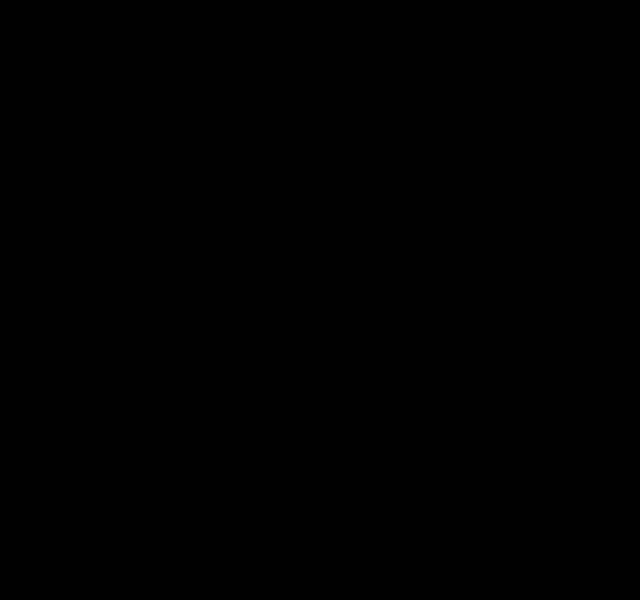
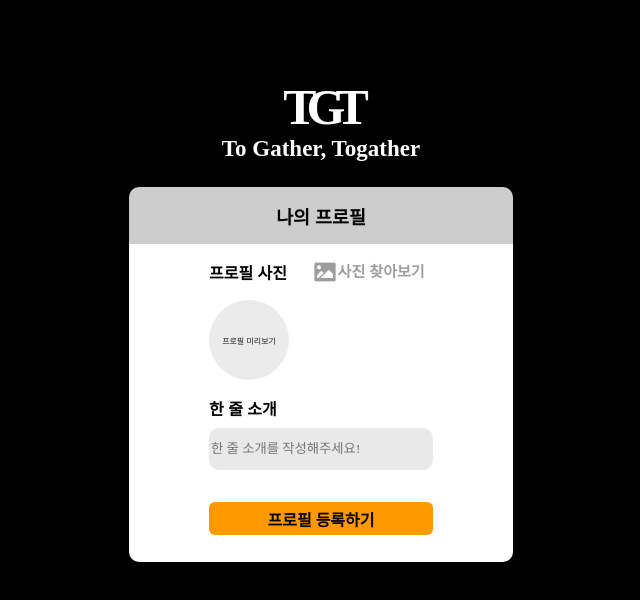
Before and after one commit to assayw119/TGT_front, a React (Create React App) app in the folder frontend/: page /Signup2 in a window 1280 px wide. Before the commit this address had no page. Shown: the top 600 px of the page, without its empty margins (319-959 px from the left). Built offline with nearby package versions, Linux system fonts and the light colour scheme; a web font is replaced by a local one.

Commit message:
feat: 프로필 등록 페이지

```diff
--- a/frontend/src/App.js
+++ b/frontend/src/App.js
@@ -6,6 +6,7 @@
 import Logout from './routes/Logout';
 import Writepage from './routes/Writepage';
 import Signup from './routes/Signup';
+import Signup2 from './routes/Signup2';
 function App() {
   return (
     <div className="App">
@@ -18,6 +19,7 @@
           <Route path="/" element={<Login />}></Route>
           <Route path="/Logout" element={<Logout />}></Route>
           <Route path="/Signup" element={<Signup />}></Route>
+          <Route path="/Signup2" element={<Signup2 />}></Route>
         </Routes>
       </BrowserRouter>
     </div>
--- a/frontend/src/routes/Mainpage.js
+++ b/frontend/src/routes/Mainpage.js
@@ -57,3 +57,45 @@
 }
 
 export default Mainpage;
+
+const profile_info = {
+  profile: {
+    id: 1,
+    nickname: '',
+    user_image: null,
+    content: null,
+  },
+  user_club_list: [
+    {
+      id: 1,
+      name: 'club1',
+      introduce: 'introduce1',
+      content: 'content1',
+      image: 'image.com',
+      category: 'hobby',
+      start_date: '2022-10-11',
+      end_date: '2022-11-11',
+      howto: 'howto',
+      created_at: '2022-11-02T02:29:19.604536',
+      updated_at: '2022-11-02T02:29:19.604572',
+      users: [1],
+      post: null,
+    },
+  ],
+  user_todo_list: [
+    {
+      id: 1,
+      user: 1,
+      title: 'title1',
+      box: false,
+      club: 1,
+    },
+    {
+      id: 2,
+      user: 1,
+      title: 'title2',
+      box: false,
+      club: 1,
+    },
+  ],
+};
--- /dev/null
+++ b/frontend/src/routes/Signup2.js
@@ -0,0 +1,77 @@
+import React, { useEffect, useState } from 'react';
+import '../static/css/login.css';
+import { useNavigate } from 'react-router-dom';
+import axios from 'axios';
+function Signup2(props) {
+  const [image, setImage] = useState('');
+  useEffect(() => {
+    console.log(image);
+  }, [image]);
+  const addImage = e => {
+    const images = e.target.files;
+    const ImageURL = URL.createObjectURL(images[0]);
+    setImage(ImageURL);
+  };
+  return (
+    <>
+      <div className="login_container_container">
+        <section className="login_logo">
+          <div className="login_big_logo">TGT</div>
+          <div className="login_small_logo">To Gather, Togather</div>
+        </section>
+
+        <section className="login_container">
+          <div className="login_name_choice">
+            <div className="signup_name2">나의 프로필</div>
+          </div>
+
+          <div className="login_box">
+            <div className="signup2_input">
+              <label className="label_style">프로필 사진</label>
+              <label className="input-file-button" for="input-file">
+                <img
+                  src="images/post_picture.png"
+                  className="post_icon"
+                  alt=""
+                />
+                사진 찾아보기
+              </label>
+              <input
+                type="file"
+                id="input-file"
+                style={{ display: 'none' }}
+                accept="image/*"
+                onChange={addImage}
+              />
+            </div>
+            <div className="profile_image">
+              {image === '' ? (
+                <div className="preview" style={{ opacity: 0.9 }}>
+                  프로필 미리보기
+                </div>
+              ) : (
+                <div
+                  className="preview"
+                  style={{ backgroundImage: `url(${image})` }}
+                ></div>
+              )}
+            </div>
+            <div className="signup2_input" style={{ flexDirection: 'column' }}>
+              <label className="label_style">한 줄 소개</label>
+              <input
+                type="text"
+                placeholder="한 줄 소개를 작성해주세요!"
+                className="one_introduce"
+              />
+            </div>
+            <div className="signup2_input">
+              <button className="signup2_btn">프로필 등록하기</button>
+            </div>
+          </div>
+        </section>
+      </div>
+    </>
+  );
+}
+
+export default Signup2;
--- a/frontend/src/static/css/login.css
+++ b/frontend/src/static/css/login.css
@@ -66,9 +66,24 @@
   font-weight: 700;
 }
 
+.signup_name2 {
+  color: black;
+  background-color: #cdcdcd;
+  font-size: 2.3vmin;
+  width: 50%;
+  justify-content: center;
+  align-items: center;
+  display: flex;
+  border-top-right-radius: 10px;
+  border-top-left-radius: 10px;
+  padding-top: 2%;
+  padding-bottom: 2%;
+  font-weight: 700;
+}
 .login_box {
   display: flex;
   flex-direction: column;
+  position: relative;
 }
 
 .login_name_choice {
@@ -173,3 +188,72 @@
   padding-bottom: 2%;
   font-weight: 700;
 }
+
+.signup2_input {
+  display: flex;
+  padding: 2vmin 10vmin;
+  font-size: 15px;
+  font-weight: 600;
+}
+
+.input-file-button {
+  box-sizing: border-box;
+  display: flex;
+  line-height: 16px;
+  position: absolute;
+  right: 10vmin;
+  width: 15vmin;
+  opacity: 0.5;
+}
+
+.label_style {
+  font-size: 2vmin;
+}
+
+.one_introduce {
+  margin-top: 1vmin;
+  background: #e9e9e9;
+  border-radius: 10px;
+  border: none;
+  height: 5vmin;
+  font-family: 'DMSans';
+}
+
+.profile_image {
+  width: 10vmin;
+  height: 10vmin;
+}
+
+.preview {
+  display: flex;
+  width: 10vmin;
+  height: 10vmin;
+  background: #e9e9e9;
+  border-radius: 50%;
+  text-align: center;
+  font-size: 1vmin;
+  justify-content: center;
+  align-items: center;
+  background-position: center center;
+  background-repeat: no-repeat;
+  background-size: cover;
+  object-fit: cover;
+}
+
+.profile_image {
+  padding: 0vmin 10vmin;
+}
+
+.signup2_btn {
+  background-color: #ff9900;
+  color: black;
+  font-size: 16px;
+  border: none;
+  border-radius: 6px;
+  width: 100%;
+  font-weight: 700;
+  margin-bottom: 5%;
+  padding: 2%;
+  cursor: pointer;
+  font-family: 'DMSans';
+}
```
